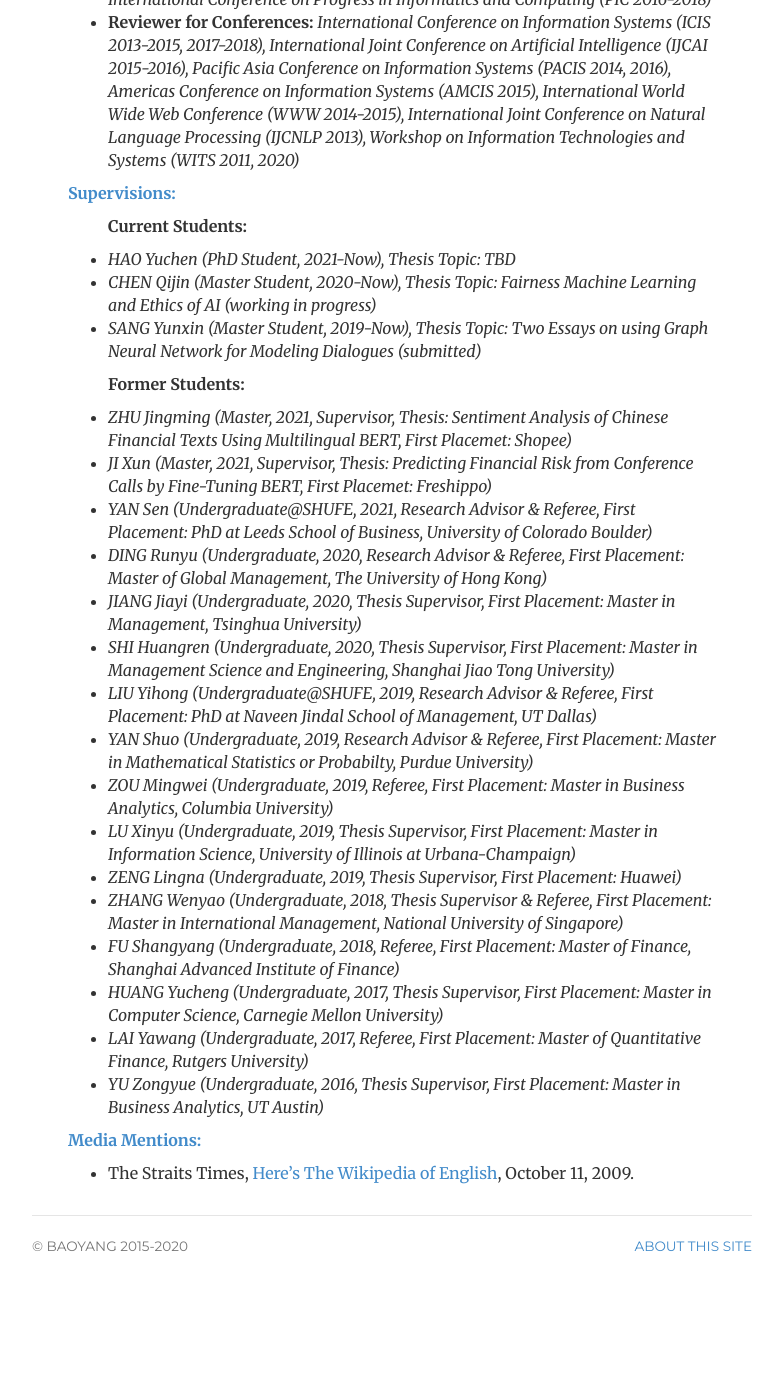
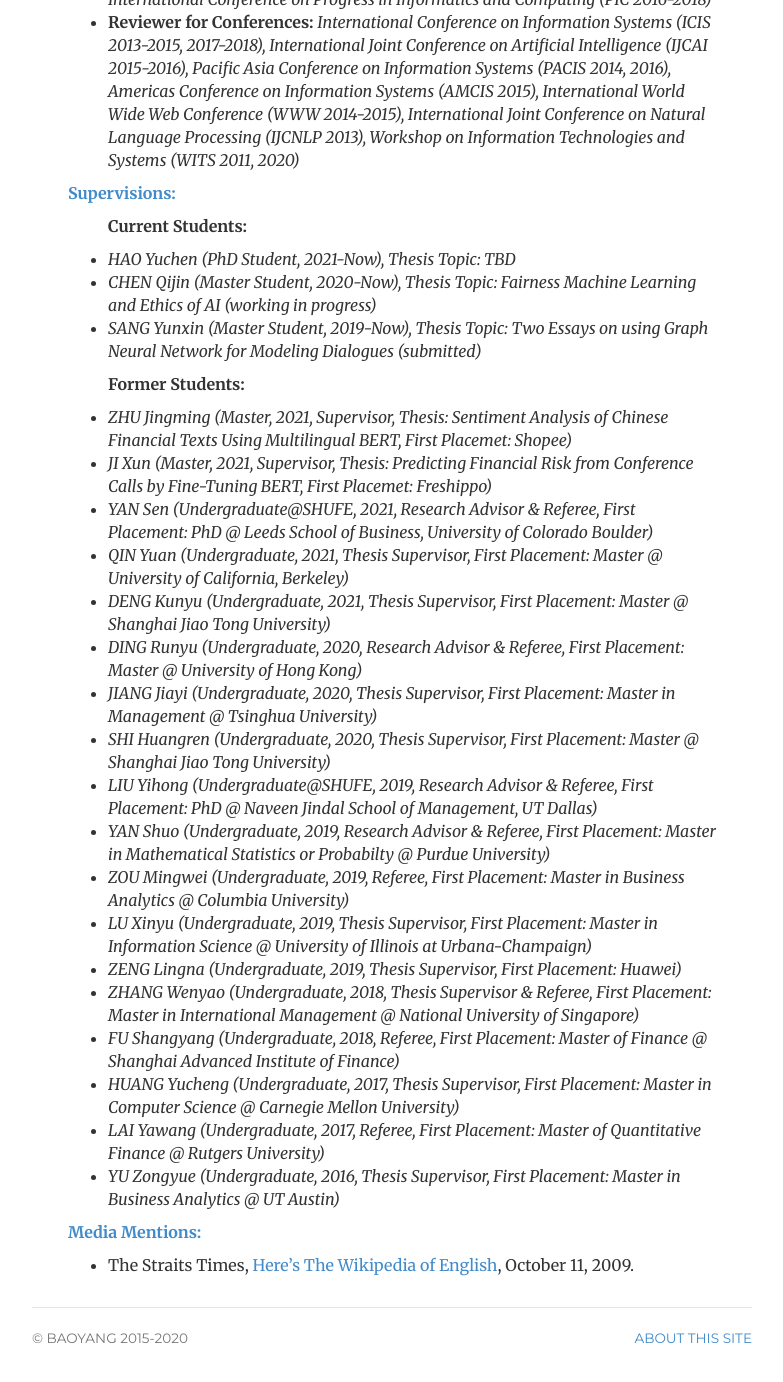
Before and after one commit to popeye007/popeye007.github.io, a Jekyll site: the page built from research/index.html, in a window 1280 px wide and 1400 px high, scrolled down 1494 px. Shown: the top 1382 px of the window, without its empty margins (248-1031 px from the left). Built offline with Jekyll 4.4.1, drawn with Linux system fonts in a browser that asks for light colours; comment, search, counter and statistics services are not loaded; before the commit the page ends 2802 px from its top, so only the background shows below that.

Commit message:
update info

```diff
--- a/research/index.html
+++ b/research/index.html
@@ -68,20 +68,22 @@ description: Research by Bao Yang.
 			<p><b>Former Students:</b></p>
 			<li><i>ZHU Jingming (Master, 2021, Supervisor, Thesis: Sentiment Analysis of Chinese Financial Texts Using Multilingual BERT, First Placemet: Shopee)</i></li>
 			<li><i>JI Xun (Master, 2021, Supervisor, Thesis: Predicting Financial Risk from Conference Calls by Fine-Tuning BERT, First Placemet: Freshippo)</i></li>
-			<li><i>YAN Sen (Undergraduate@SHUFE, 2021, Research Advisor & Referee, First Placement: PhD at Leeds School of Business, University of Colorado Boulder)</i></li>
-			<li><i>DING Runyu (Undergraduate, 2020, Research Advisor & Referee, First Placement: Master of Global Management, The University of Hong Kong)</i></li>
-			<li><i>JIANG Jiayi (Undergraduate, 2020, Thesis Supervisor, First Placement: Master in Management, Tsinghua University)</i></li>
-			<li><i>SHI Huangren (Undergraduate, 2020, Thesis Supervisor, First Placement: Master in Management Science and Engineering, Shanghai Jiao Tong University)</i></li>
-			<li><i>LIU Yihong (Undergraduate@SHUFE, 2019, Research Advisor & Referee, First Placement: PhD at Naveen Jindal School of Management, UT Dallas)</i></li>
-			<li><i>YAN Shuo (Undergraduate, 2019, Research Advisor & Referee, First Placement: Master in Mathematical Statistics or Probabilty, Purdue University)</i></li>
-			<li><i>ZOU Mingwei (Undergraduate, 2019, Referee, First Placement: Master in Business Analytics, Columbia University)</i></li>
-			<li><i>LU Xinyu (Undergraduate, 2019, Thesis Supervisor, First Placement: Master in Information Science, University of Illinois at Urbana-Champaign)</i></li>
+			<li><i>YAN Sen (Undergraduate@SHUFE, 2021, Research Advisor & Referee, First Placement: PhD @ Leeds School of Business, University of Colorado Boulder)</i></li>
+			<li><i>QIN Yuan (Undergraduate, 2021, Thesis Supervisor, First Placement: Master @ University of California, Berkeley)</i></li>
+			<li><i>DENG Kunyu (Undergraduate, 2021, Thesis Supervisor, First Placement: Master @ Shanghai Jiao Tong University)</i></li>
+			<li><i>DING Runyu (Undergraduate, 2020, Research Advisor & Referee, First Placement: Master @ University of Hong Kong)</i></li>
+			<li><i>JIANG Jiayi (Undergraduate, 2020, Thesis Supervisor, First Placement: Master in Management @ Tsinghua University)</i></li>
+			<li><i>SHI Huangren (Undergraduate, 2020, Thesis Supervisor, First Placement: Master @ Shanghai Jiao Tong University)</i></li>
+			<li><i>LIU Yihong (Undergraduate@SHUFE, 2019, Research Advisor & Referee, First Placement: PhD @ Naveen Jindal School of Management, UT Dallas)</i></li>
+			<li><i>YAN Shuo (Undergraduate, 2019, Research Advisor & Referee, First Placement: Master in Mathematical Statistics or Probabilty @ Purdue University)</i></li>
+			<li><i>ZOU Mingwei (Undergraduate, 2019, Referee, First Placement: Master in Business Analytics @ Columbia University)</i></li>
+			<li><i>LU Xinyu (Undergraduate, 2019, Thesis Supervisor, First Placement: Master in Information Science @ University of Illinois at Urbana-Champaign)</i></li>
 			<li><i>ZENG Lingna (Undergraduate, 2019, Thesis Supervisor, First Placement: Huawei)</i></li>
-			<li><i>ZHANG Wenyao (Undergraduate, 2018, Thesis Supervisor & Referee, First Placement: Master in International Management, National University of Singapore)</i></li>
-			<li><i>FU Shangyang (Undergraduate, 2018, Referee, First Placement: Master of Finance, Shanghai Advanced Institute of Finance)</i></li>
-			<li><i>HUANG Yucheng (Undergraduate, 2017, Thesis Supervisor, First Placement: Master in Computer Science, Carnegie Mellon University)</i></li>
-			<li><i>LAI Yawang (Undergraduate, 2017, Referee, First Placement: Master of Quantitative Finance, Rutgers University)</i></li>
-			<li><i>YU Zongyue (Undergraduate, 2016, Thesis Supervisor, First Placement: Master in Business Analytics, UT Austin)</i></li>
+			<li><i>ZHANG Wenyao (Undergraduate, 2018, Thesis Supervisor & Referee, First Placement: Master in International Management @ National University of Singapore)</i></li>
+			<li><i>FU Shangyang (Undergraduate, 2018, Referee, First Placement: Master of Finance @ Shanghai Advanced Institute of Finance)</i></li>
+			<li><i>HUANG Yucheng (Undergraduate, 2017, Thesis Supervisor, First Placement: Master in Computer Science @ Carnegie Mellon University)</i></li>
+			<li><i>LAI Yawang (Undergraduate, 2017, Referee, First Placement: Master of Quantitative Finance @ Rutgers University)</i></li>
+			<li><i>YU Zongyue (Undergraduate, 2016, Thesis Supervisor, First Placement: Master in Business Analytics @ UT Austin)</i></li>
 		</ul>
 
 	<p><strong><a name="Media">Media Mentions:</a></strong><br>
```
